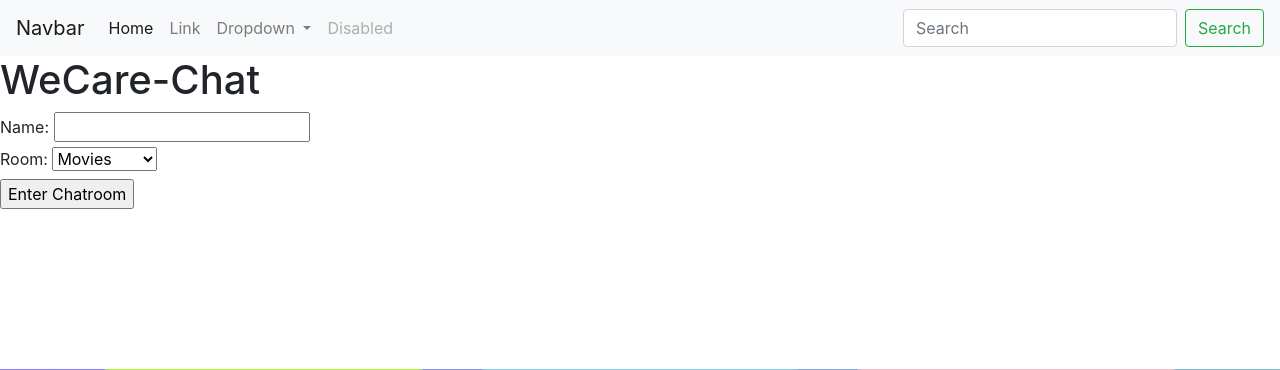
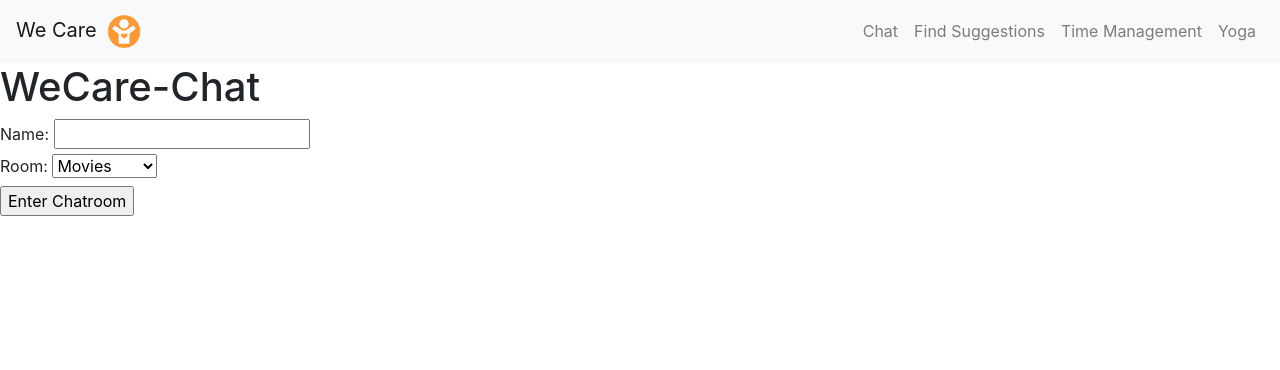
Before and after one commit to pranshukharkwal/WeCare, a Flask app: page / in a window 1280 px wide. Shown: the top 370 px of the page. Run offline with Flask 2, Linux system fonts and the light colour scheme; some libraries are stand-ins or nearby versions.

Commit message:
Added navbar

```diff
--- a/templates/index.html
+++ b/templates/index.html
@@ -39,8 +39,8 @@
     </a>
   </div>
 </div>
-<script src="https://code.jquery.com/jquery-3.3.1.min.js"
-  integrity="sha384-q8i/X+965DzO0rT7abK41JStQIAqVgRVzpbzo5smXKp4YfRvH+8abtTE1Pi6jizo" crossorigin="anonymous"></script>
+<script src="https://code.jquery.com/jquery-3.5.1.min.js"
+  integrity="sha256-9/aliU8dGd2tb6OSsuzixeV4y/faTqgFtohetphbbj0=" crossorigin="anonymous"></script>
 <script src="https://cdnjs.cloudflare.com/ajax/libs/popper.js/1.14.7/umd/popper.min.js"
   integrity="sha384-UO2eT0CpHqdSJQ6hJty5KVphtPhzWj9WO1clHTMGa3JDZwrnQq4sF86dIHNDz0W1" crossorigin="anonymous"></script>
 <script src="https://stackpath.bootstrapcdn.com/bootstrap/4.3.1/js/bootstrap.min.js"
--- a/templates/navbar.html
+++ b/templates/navbar.html
@@ -1,5 +1,7 @@
 <nav class="navbar navbar-expand-lg navbar-light bg-light">
-  <a class="navbar-brand" href="#">Navbar</a>
+  <a class="navbar-brand" href="#">
+    We Care <img style="width: 44px;" src="/static/favicon.png"></img>
+  </a>
   <button class="navbar-toggler" type="button" data-toggle="collapse" data-target="#navbarSupportedContent"
     aria-controls="navbarSupportedContent" aria-expanded="false" aria-label="Toggle navigation">
     <span class="navbar-toggler-icon"></span>
@@ -7,67 +9,22 @@
 
   <div class="collapse navbar-collapse" id="navbarSupportedContent">
     <ul class="navbar-nav mr-auto">
-      <li class="nav-item active">
-        <a class="nav-link" href="#">Home <span class="sr-only">(current)</span></a>
+    </ul>
+    <!-- Right menu -->
+    <ul class="navbar-nav">
+      <li class="nav-item">
+        <a class="nav-link" href="/chat">Chat</a>
       </li>
       <li class="nav-item">
-        <a class="nav-link" href="#">Link</a>
-      </li>
-      <li class="nav-item dropdown">
-        <a class="nav-link dropdown-toggle" href="#" id="navbarDropdown" role="button" data-toggle="dropdown"
-          aria-haspopup="true" aria-expanded="false">
-          Dropdown
-        </a>
-        <div class="dropdown-menu" aria-labelledby="navbarDropdown">
-          <a class="dropdown-item" href="#">Action</a>
-          <a class="dropdown-item" href="#">Another action</a>
-          <div class="dropdown-divider"></div>
-          <a class="dropdown-item" href="#">Something else here</a>
-        </div>
+        <a class="nav-link" href="/suggestions">Find Suggestions</a>
       </li>
       <li class="nav-item">
-        <a class="nav-link disabled" href="#" tabindex="-1" aria-disabled="true">Disabled</a>
+        <a class="nav-link" href="/time">Time Management<span class="sr-only">(current)</span></a>
       </li>
+      <li class="nav-item">
+        <a class="nav-link" href="/yoga">Yoga<span class="sr-only">(current)</span></a>
+      </li>
+
     </ul>
-    <form class="form-inline my-2 my-lg-0">
-      <input class="form-control mr-sm-2" type="search" placeholder="Search" aria-label="Search">
-      <button class="btn btn-outline-success my-2 my-sm-0" type="submit">Search</button>
-    </form>
   </div>
 </nav>
-
-<!--
-<nav class="navbar navbar-inverse">
-  <div class="container">
-    <div class="navbar-header">
-      <button type="button" class="navbar-toggle collapsed" data-toggle="collapse" data-target="#navbar" aria-expanded="false" aria-controls="navbar">
-        <span class="sr-only">Toggle navigation</span>
-        <span class="icon-bar"></span>
-        <span class="icon-bar"></span>
-        <span class="icon-bar"></span>
-      </button>
-      <a class="navbar-brand" href="#">7Up 7Down</a>
-    </div>
-    <div id="navbar" class="collapse navbar-collapse">
-      <ul class="nav navbar-nav">
-        <li><a href="/">Home</a></li>
-        <li><a href="/suggestions">Suggestions</a></li>
-        <li><a href="/time">Time Management</a></li>
-        <li><a href="/chat">Chat</a></li>
-        <li><a href="/yoga">Yoga</a></li>
-      </ul>
-
-      <ul class="nav navbar-nav navbar-right">
-        {% if session.logged_in %}
-          <li><a href="/dashboard">Dashboard</a></li>
-          <li><a href="/referral">Refer and Earn</a></li>
-          <li><a href="/logout">Logout</a></li>
-        {% else %}
-          <li><a href="/register">Register</a></li>
-          <li><a href="/login">Login</a></li>
-        {% endif %}
-
-      </ul>
-    </div>
-  </div>
-</nav> -->
```
